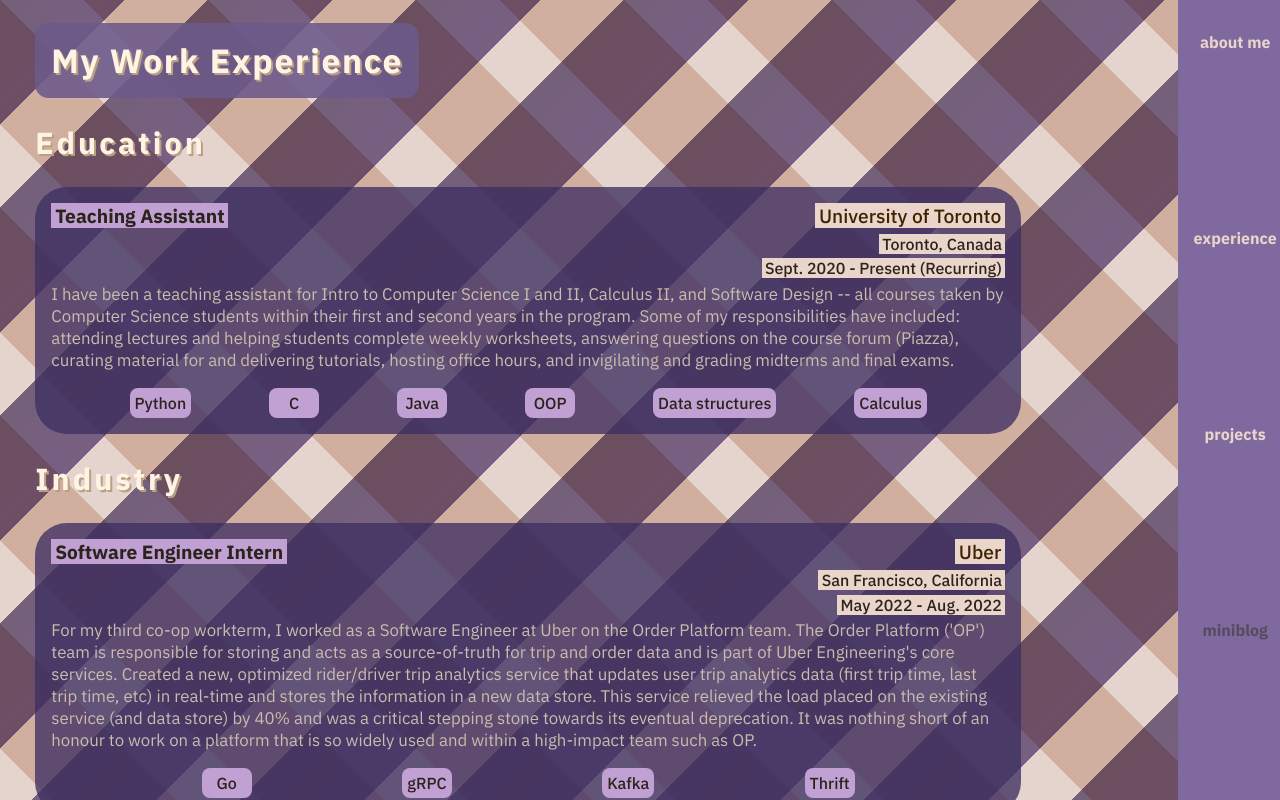
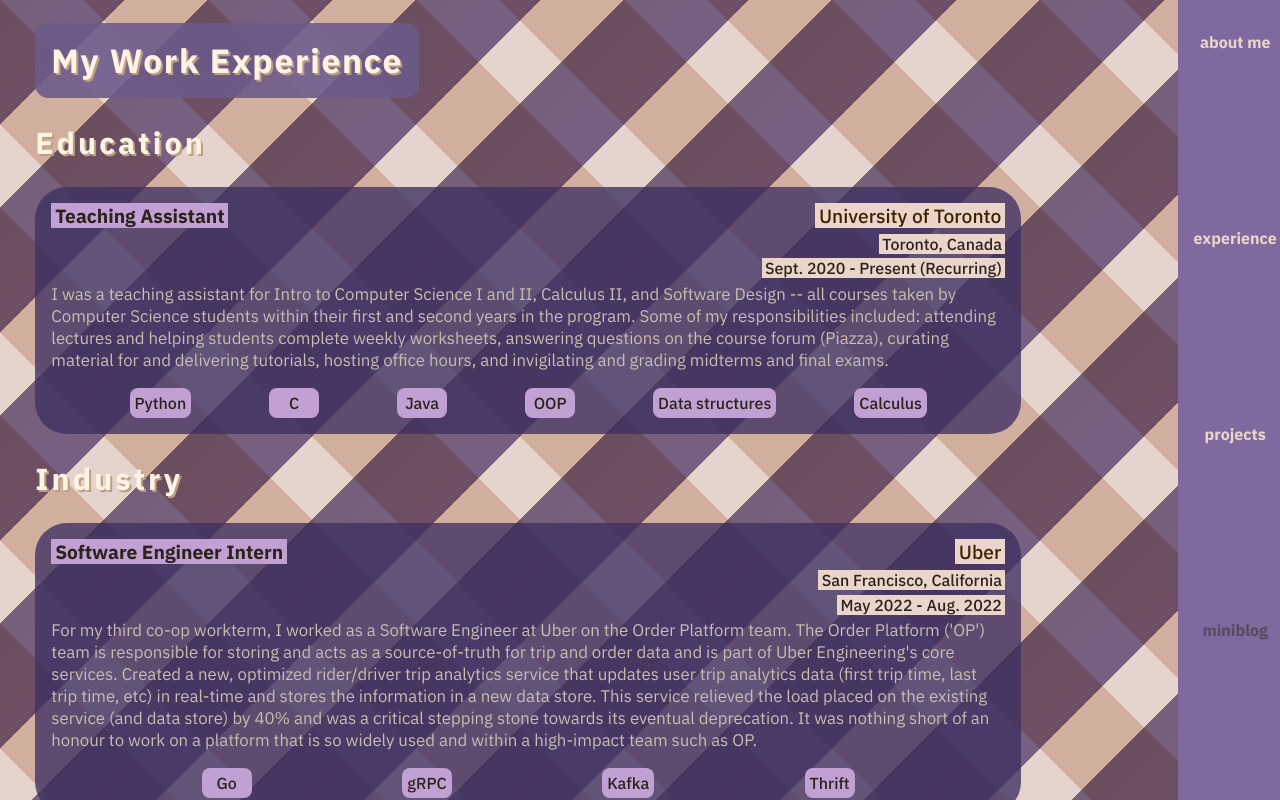
Before and after one commit to radwin01/PersonalWebsite2.0, a React (Create React App) app: page /experience in a window 1280 px wide. Shown: the top 800 px of the page. Built offline with nearby package versions, Linux system fonts and the light colour scheme.

Commit message:
Update ResumePage.js

```diff
--- a/src/components/ResumePage.js
+++ b/src/components/ResumePage.js
@@ -3,7 +3,7 @@
 import ResumeCard from './individual/ResumeCard';
 
 export default function ResumePage() {
-    const TADesc = "I have been a teaching assistant for Intro to Computer Science I and II, Calculus II, and Software Design -- all courses taken by Computer Science students within their first and second years in the program. Some of my responsibilities have included: attending lectures and helping students complete weekly worksheets, answering questions on the course forum (Piazza), curating material for and delivering tutorials, hosting office hours, and invigilating and grading midterms and final exams."
+    const TADesc = "I was a teaching assistant for Intro to Computer Science I and II, Calculus II, and Software Design -- all courses taken by Computer Science students within their first and second years in the program. Some of my responsibilities included: attending lectures and helping students complete weekly worksheets, answering questions on the course forum (Piazza), curating material for and delivering tutorials, hosting office hours, and invigilating and grading midterms and final exams."
     const UberDesc = "For my third co-op workterm, I worked as a Software Engineer at Uber on the Order Platform team. The Order Platform ('OP') team is responsible for storing and acts as a source-of-truth for trip and order data and is part of Uber Engineering's core services. Created a new, optimized rider/driver trip analytics service that updates user trip analytics data (first trip time, last trip time, etc) in real-time and stores the information in a new data store. This service relieved the load placed on the existing service (and data store) by 40% and was a critical stepping stone towards its eventual deprecation. It was nothing short of an honour to work on a platform that is so widely used and within a high-impact team such as OP."
     const AdaDesc = "For my second co-op workterm, I joined Ada's Chat Experience ('ChatX') team as a Full-Stack Developer. One of the major projects I worked on was supporting right-to-left (RTL) languages in chat. I was responsible for adding automated language detection for Arabic and Hebrew, as well as modifying several existing UI components to adhere to RTL conventions when chatters are conversing in those languages. Furthermore, I worked on improving chat resiliency by adding outage pages for customers during slow connections. Working at Ada was truly amazing - Not only did I love the line of [significant] work I was assigned (and how rewarding it was to see my work being used in production!), but I was thoroughly blown away by the superb company culture."
     const KorotuDesc = "For my first co-op workterm, I worked at Korotu Technology as a Software Engineer (Full-Stack) and Artificial Intelligence Researcher Intern. Korotu's vision is to create a solution that aids landowners in protecting and repairing their land. Over the course of the summer, I was responsible for optimizing and adding additional functionality to the backend codebase, creating and styling several frontend pages, and desgining the entire UI/UX of the product. It was a wonderful time working for Korotu and I am honoured to know that my work will provide the foundation to a great product with an even greater potential for positive change!"
```
